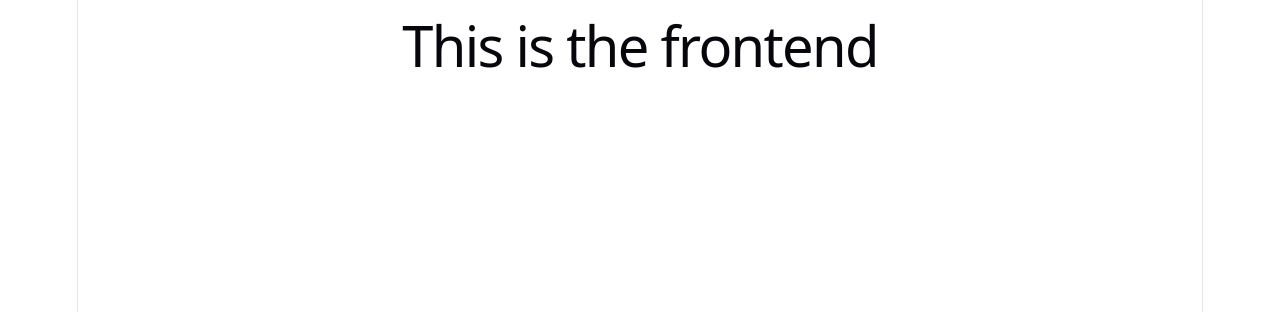
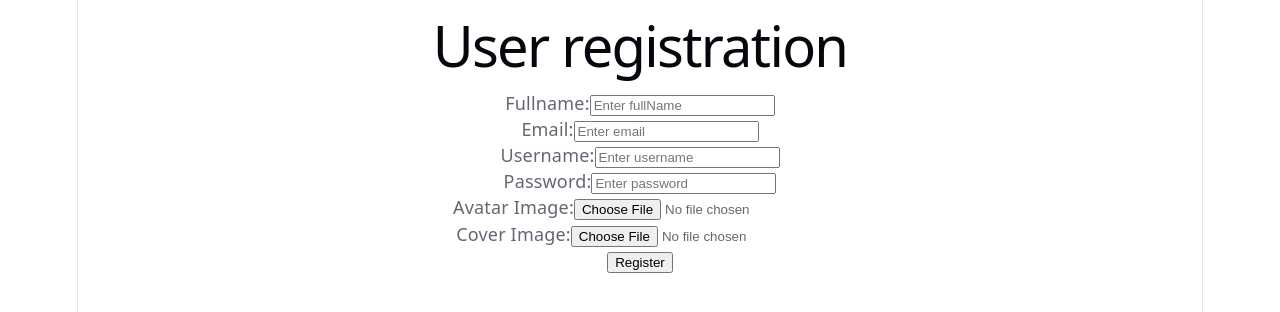
Before and after one commit to AdityaSaxena2807/TheFrontend, a React (Vite) app: page / in a window 1280 px wide. Shown: the top 312 px of the page. Built offline with nearby package versions, Linux system fonts and the light colour scheme.

Commit message:
Add user registration component and integrate it into the main app

```diff
--- a/src/App.jsx
+++ b/src/App.jsx
@@ -1,5 +1,6 @@
 import { useState } from 'react'
 import axios from "axios";
+import Register from './Components/Register';
 import './App.css'
 
 function App() {
@@ -7,7 +8,7 @@ function App() {
 
   return (
     <>
-      <h1>This is the frontend</h1>
+      <Register/>
     </>
   )
 }
--- a/src/Components/Register.jsx
+++ b/src/Components/Register.jsx
@@ -0,0 +1,134 @@
+import React from "react";
+import { useState } from "react";
+import axios from "axios";
+function Register() {
+  const [userData, setUserData] = useState({
+    fullName: "",
+    email: "",
+    username: "",
+    password: "",
+  });
+
+  const [files, setFiles] = useState({
+    avatar: null,
+    coverImage: null,
+  });
+
+  const handleChange = (e) => {
+    console.log("e.target", e.target);
+    const { name, value } = e.target;
+    setUserData((prev) => ({ ...prev, [name]: value }));
+  };
+
+  const handleFileChange = (e) => {
+    const { name, files } = e.target;
+    // Store the first selected file
+    setFiles((prev) => ({ ...prev, [name]: files[0] }));
+  };
+
+  const handleSubmit = async (e) => {
+    e.preventDefault();
+    // 1. Create a FormData object
+    const data = new FormData();
+    // 2. Append text fields
+    data.append("username", userData.username);
+    data.append("fullName", userData.fullName);
+    data.append("email", userData.email);
+    data.append("password", userData.password);
+    // 3. Append file fields
+    // Ensure these keys ('avatar', 'coverImage') match your backend's req.files expectations
+    if (files.avatar) {
+      data.append("avatar", files.avatar);
+    }
+    if (files.coverImage) {
+      data.append("coverImage", files.coverImage);
+    }
+    try {
+      // 4. Send request
+      // Do NOT manually set 'Content-Type': 'multipart/form-data'
+      // The browser sets it automatically with the correct boundary when using FormData
+      const response = await axios.post("/api/v1/users/register", data);
+
+      if (response.status < 400) {
+        alert("User registered successfully!");
+        console.log(response);
+      } else {
+        alert(`Error: ${response.message || "Registration failed"}`);
+      }
+    } catch (error) {
+      console.error("Error message: ", error?.message);
+      console.error("Error status: ", error?.response?.status);
+      console.error("Error data: ", error?.response?.data);
+      alert("An error occurred during registration");
+    }
+    //TODO: improve authentication and response view of this page
+  };
+  return (
+    <>
+      <h1>User registration</h1>
+      <form onSubmit={handleSubmit}>
+        <div>
+          <label>Fullname:</label>
+          <input
+            type="text"
+            name="fullName"
+            value={userData.fullName}
+            onChange={handleChange}
+            placeholder="Enter fullName"
+          />
+        </div>
+        <div>
+          <label>Email:</label>
+          <input
+            type="text"
+            name="email"
+            value={userData.email}
+            onChange={handleChange}
+            placeholder="Enter email"
+          />
+        </div>
+        <div>
+          <label>Username:</label>
+          <input
+            type="text"
+            name="username"
+            value={userData.username}
+            onChange={handleChange}
+            placeholder="Enter username"
+          />
+        </div>
+        <div>
+          <label>Password:</label>
+          <input
+            type="text"
+            name="password"
+            value={userData.password}
+            onChange={handleChange}
+            placeholder="Enter password"
+          />
+        </div>
+        <div>
+          <label>Avatar Image:</label>
+          <input
+            type="file"
+            name="avatar"
+            accept="image/*"
+            onChange={handleFileChange}
+          />
+        </div>
+        <div>
+          <label>Cover Image:</label>
+          <input
+            type="file"
+            name="coverImage"
+            accept="image/*"
+            onChange={handleFileChange}
+          />
+        </div>
+        <button type="submit">Register</button>
+      </form>
+    </>
+  );
+}
+
+export default Register;
```
